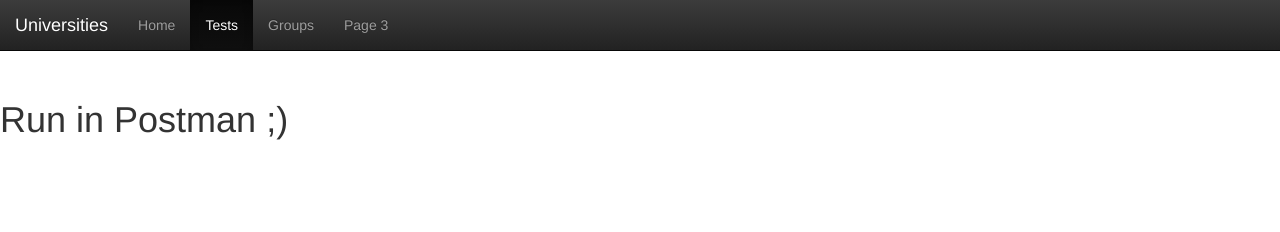
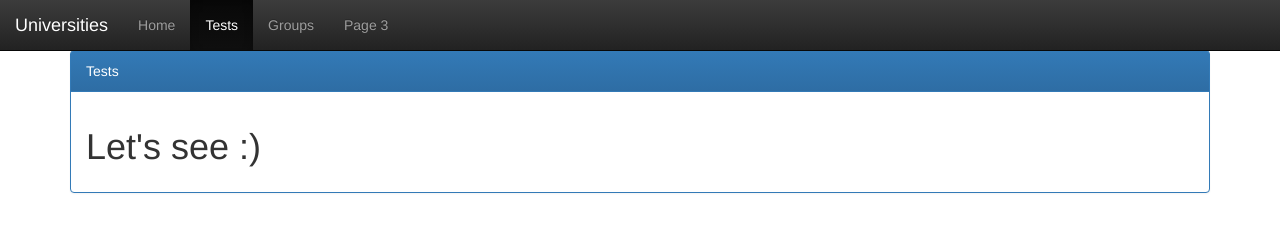
Before and after one commit to edgarpolancodo/aws1617-04, a website: page public/test.html in a window 1280 px wide. Drawn offline with Linux system fonts and the light colour scheme.

Commit message:
minor fix

```diff
--- a/public/test.html
+++ b/public/test.html
@@ -28,7 +28,11 @@
         </div>
     </nav>
 
-    <h1 style="margin-top:100px">Run in Postman ;)</h1>
+    <div  style="margin-top:50px" class="container">
+        <div class="panel panel-primary">
+            <div class="panel-heading">Tests</div>
+            <div class="panel-body">
+                <h1>Let's see :)</h1>
                 <div class="postman-run-button" data-postman-action="collection/import" data-postman-var-1="09c3562440e997621d12"></div>
                 <script type="text/javascript">
                     (function(p, o, s, t, m, a, n) {
@@ -42,5 +46,8 @@
 
                     }(window, document, "_pm", "PostmanRunObject", "https://run.pstmn.io/button.js"));
                 </script>
+            </div>
+        </div>
+    </div>
 
 </body>
```
Lines whose indentation alone changed are shown as unchanged.
